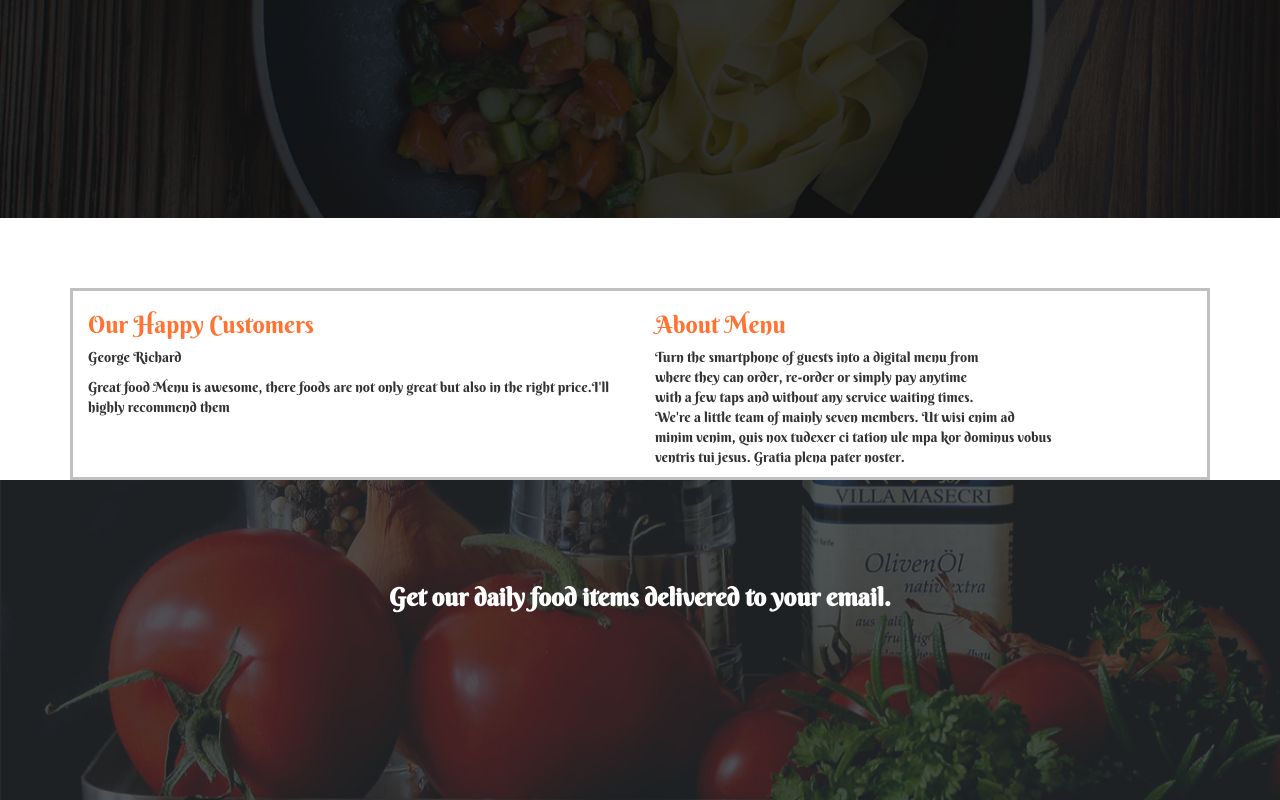
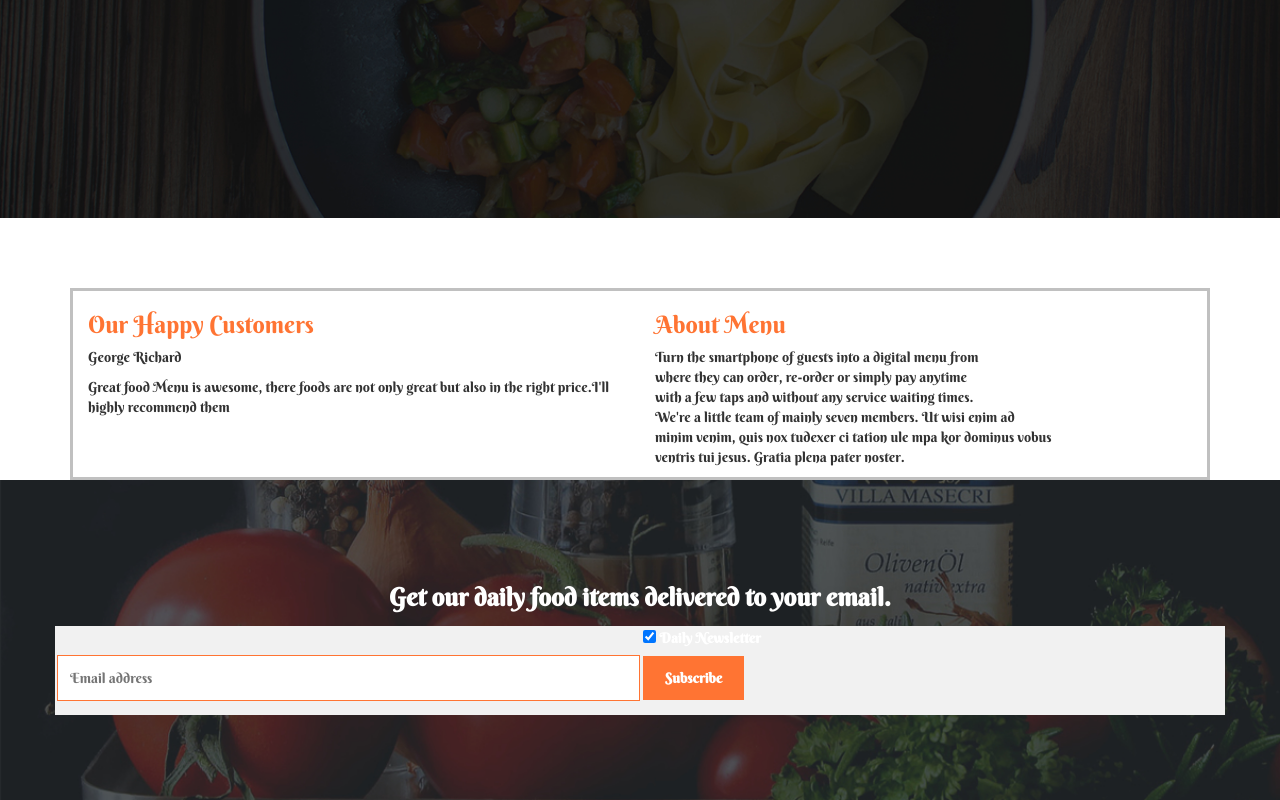
Before and after one commit to lupamo3-zz/pickle-rick, a plain HTML site: page index.html in a window 1280 px wide. Shown: the part 1964-2764 px from the top of the page. Drawn offline with Linux system fonts and the light colour scheme; files whose address does not match are found by name.

Commit message:
deletion of borders, editing subscribe buttons

```diff
--- a/css/scripts.css
+++ b/css/scripts.css
@@ -201,3 +201,35 @@ font-family: 'Berkshire Swash', cursive;
         right: 35px;
     }
 }
+/* Add some padding and a grey background color to containers */
+form {
+    border: 4px;
+}
+
+.container {
+    padding: 2px;
+    background-color: #f1f1f1;
+}
+
+input[type=text], input[type=submit] {
+    width: 50%;
+    padding: 12px;
+    margin: 8px 0;
+    display: inline-block;
+    border: 1px solid #ff7433;
+    box-sizing: border-box;
+}
+
+input[type=checkbox] {
+    margin-top: 1px;
+}
+
+input[type=submit] {
+    background-color: #ff7433;
+    color: white;
+    border: none;
+}
+
+input[type=submit]:hover {
+    opacity: 0.8;
+}
--- a/index.html
+++ b/index.html
@@ -132,6 +132,14 @@
         <div class="tomatoe">
           <p class="font"><strong>Get our daily food items delivered to your email.</strong></p>
 
+          <form action="action_page.php">
+            <div class="container">
+    <input type="text" placeholder="Email address" name="mail" required>
+    <label>
+      <input type="checkbox" checked="checked" name="subscribe"> Daily Newsletter
+    <input type="submit" value="Subscribe"></label>
+  </div>
+</form>
         </div>
   </body>
 </html>
```
